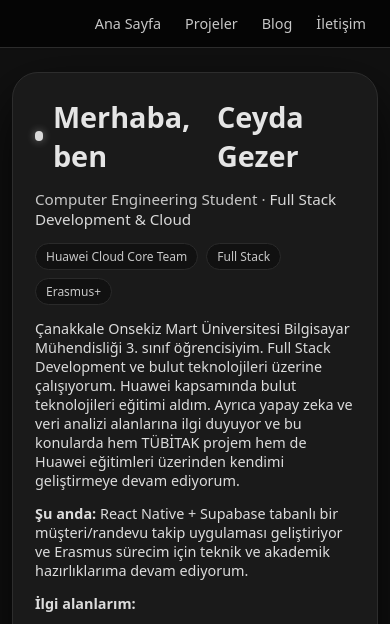
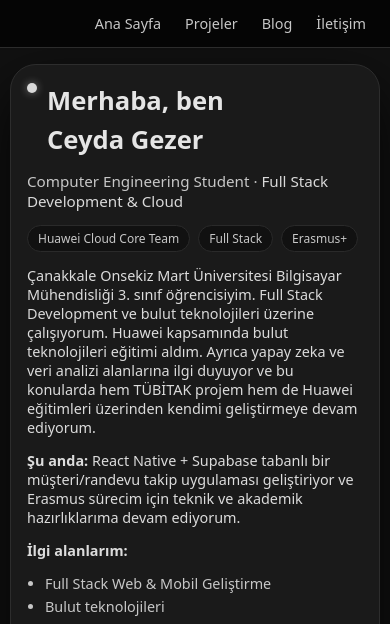
Before and after one commit to ceydagezer/ceyda-portfolio, a plain HTML site: page index.html in a window 390 px wide. Shown: the top 624 px of the page. Drawn offline with Linux system fonts and the light colour scheme.

Commit message:
Enhance CSS for responsive design
Added responsive layout adjustments for mobile view.

```diff
--- a/style.css
+++ b/style.css
@@ -21,9 +21,6 @@ body {
   background: var(--bg);
   color: var(--text);
   min-height: 100vh;
-  display: flex;
-  flex-direction: column;
-  align-items: center;
   padding: 72px 12px 48px; /* Üstte nav için boşluk */
 }
 
@@ -131,12 +128,6 @@ body {
   padding: 24px 22px;
   border: 1px solid var(--border);
   box-shadow: 0 24px 60px rgba(0, 0, 0, 0.8);
-}
-
-@media (max-width: 768px) {
-  .hero-card {
-    grid-template-columns: 1fr;
-  }
 }
 
 .hero-content {
@@ -346,3 +337,54 @@ body {
 .info-list li + li {
   margin-top: 6px;
 }
+
+/* ---------------------- */
+/*   GENEL LAYOUT KORUMA  */
+/* ---------------------- */
+
+html,
+body {
+  max-width: 100%;
+  overflow-x: hidden; /* yatay kaymayı engelle */
+}
+
+/* ---------------------- */
+/*       RESPONSIVE       */
+/* ---------------------- */
+
+@media (max-width: 768px) {
+  body {
+    padding: 64px 10px 32px;
+  }
+
+  .hero-card {
+    grid-template-columns: 1fr;
+    padding: 18px 16px;
+  }
+
+  /* Merhaba, ben / Ceyda Gezer satırı daha rahat otursun */
+  .hero-title-block {
+    flex-direction: column;
+    align-items: flex-start;
+    gap: 4px;
+  }
+
+  .hero-name-row {
+    align-items: flex-start;
+  }
+
+  .hero-name,
+  .hello-text {
+    font-size: 1.6rem;
+  }
+
+  .hero-description,
+  .hero-list {
+    font-size: 0.9rem;
+  }
+
+  .hero-avatar-card {
+    width: 190px;
+    height: 190px;
+  }
+}
```
